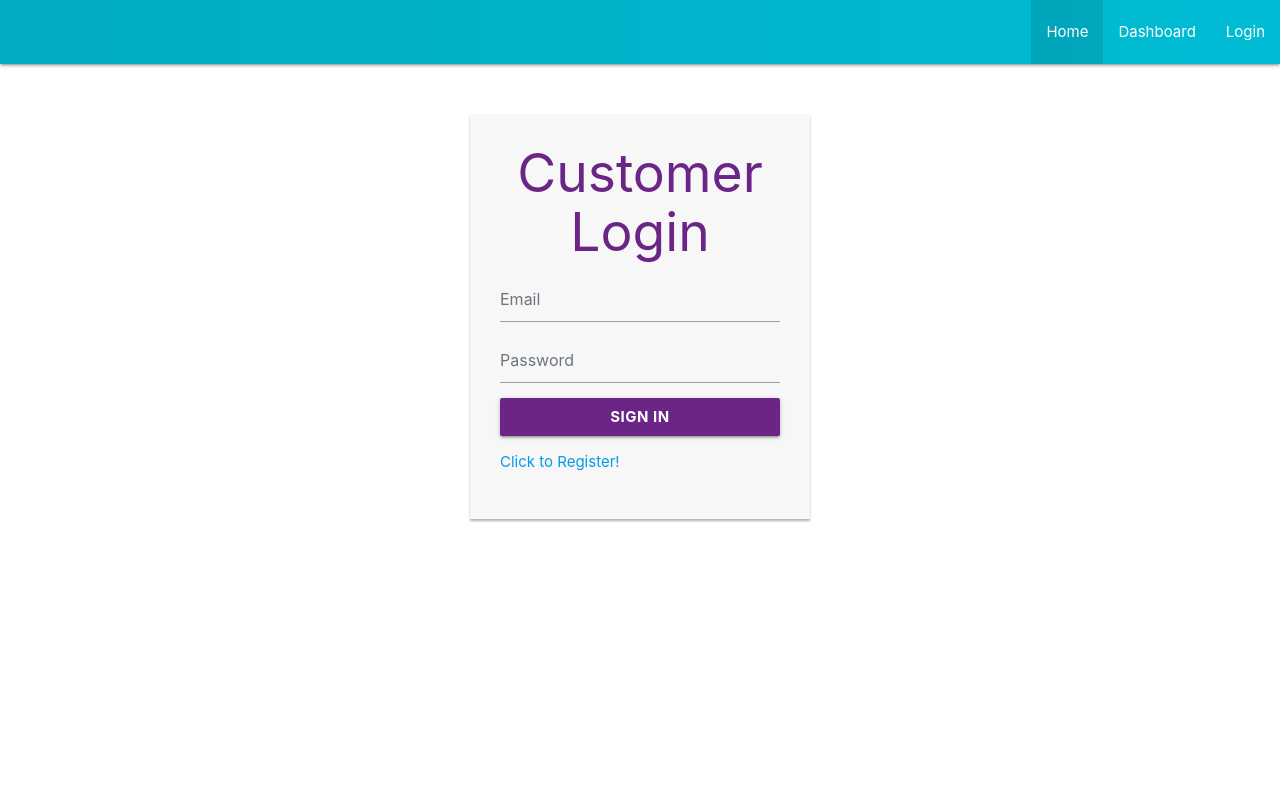
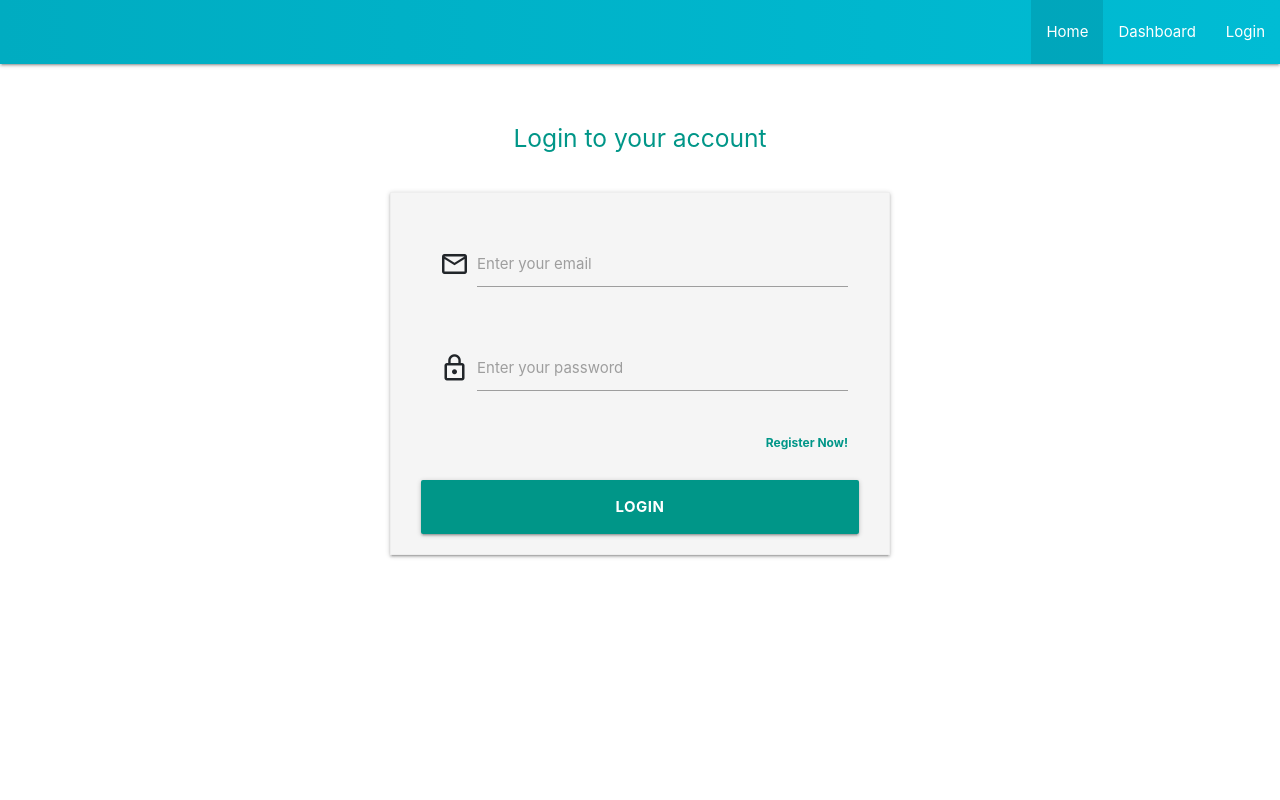
Before and after one commit to albogdan/iotdash, a Flask app: page /auth/login in a window 1280 px wide. Run offline with Flask 2, Linux system fonts and the light colour scheme; some libraries are stand-ins or nearby versions.

Commit message:
Updated login page,fixed device card logic, have do do python dash now

```diff
--- a/application/dash/controllers.py
+++ b/application/dash/controllers.py
@@ -12,11 +12,12 @@ from application.dash import dash
 @login_required
 def index():
     devices = current_user.customer_devices.all()
-    cards = []
-    temp = {"title":"","body":""}
+    cards = list()
     for device in devices:
+        temp = {}
         temp['title'] = device.device_name
         temp['body'] = device.device_name
         cards.append(temp)
+
     #cards = [{"title":"AMAZSING","body":"testasdfadf"},{"title":"AMAZSING","body":"testasdfadf"},{"title":"AMAZSING","body":"testasdfadf"},{"title":"AMAZSING","body":"testasdfadf"},{"title":"AMAZSING","body":"testasdfadf"},{"title":"AMAZSING","body":"testasdfadf"},{"title":"AMAZSING","body":"testasdfadf"},{"title":"AMAZSING","body":"testasdfadf"},{"title":"AMAZSING","body":"testasdfadf"},{"title":"AMAZSING","body":"testasdfadf"}]
     return render_template('dash/index.html', cards=cards)
--- /dev/null
+++ b/application/seeds/customers.csv
@@ -0,0 +1,3 @@
+id,first_name,last_name,email,password,customer_devices
+1,A,B,ab@g.com,test123,
+2,C,D,cb@g.com,test123,
--- a/application/static/styles/auth/login.css
+++ b/application/static/styles/auth/login.css
@@ -1,32 +1,28 @@
-.login-form {
-  width: 340px;
-    margin: 50px auto;
+body {
+     display: flex;
+     min-height: 100vh;
+     flex-direction: column;
 }
-  .login-form form {
-    margin-bottom: 15px;
-      background: #f7f7f7;
-      box-shadow: 0px 2px 2px rgba(0, 0, 0, 0.3);
-      padding: 30px;
-  }
-  .login-form h2 {
-      margin: 0 0 15px;
-  }
-  .form-control, .btn {
-      min-height: 38px;
-      border-radius: 2px;
-  }
-  .btn {
-      font-size: 15px;
-      font-weight: bold;
-  }
-  .btn-block {
-    background-color:#6b2587;
-    border-color:#6b2587;
-  }
-  .btn-block:hover{
-    background-color:#510670;
-    border-color:#510670;
-  }
-  .text-center{
-    color:#6b2587;
-  }
+
+main {
+     flex: 1 0 auto;
+}
+
+body {
+     background: #fff;
+}
+
+.input-field input[type=date]:focus + label,
+.input-field input[type=text]:focus + label,
+.input-field input[type=email]:focus + label,
+.input-field input[type=password]:focus + label {
+     color: #e91e63;
+}
+
+.input-field input[type=date]:focus,
+.input-field input[type=text]:focus,
+.input-field input[type=email]:focus,
+.input-field input[type=password]:focus {
+     border-bottom: 2px solid #e91e63;
+     box-shadow: none;
+}
--- a/application/templates/auth/login.html
+++ b/application/templates/auth/login.html
@@ -7,7 +7,7 @@
 
 {% block content %}
 
-  <div class="login-form">
+  <!--div class="login-form">
     <form action="" method="POST" novalidate>
     {{ form.hidden_tag() }}
     <h2 class="text-center"> Customer Login</h2>
@@ -30,6 +30,55 @@
 		    <p><a href="{{ url_for('auth.register') }}">Click to Register!</a></p>
     </form>
 
+  </div-->
 
-  </div>
+
+
+<div class="section">
+     <main>
+          <center>
+               <div class="section"></div>
+               <h5 class="teal-text">Login to your account</h5>
+               <div class="section"></div>
+               <div class="container">
+                    <div class="z-depth-1 grey lighten-4 row" style="display: inline-block; padding: 12px 30px 0px 30px; border: 1px solid #EEE;">
+                         <form action="" class="col s12" method="POST" novalidate>
+                              {{ form.hidden_tag() }}
+                              <div class="row">
+                                   <div class="col s12"></div>
+                              </div>
+                              <div class="row">
+                                   <div class="input-field col s12">
+                                        <i class="material-icons prefix">mail_outline</i>
+                                        {{ form.username(size=32, type="email", id="email") }}
+                                        <label for="email">Enter your email</label>
+                                   </div>
+                              </div>
+                              <div class="row">
+                                   <div class="input-field col s12">
+                                        <i class="material-icons prefix">lock_outline</i>
+                                        {{ form.password(size=32, type="password", id="password") }}
+                                        <label for="password">Enter your password</label>
+                                   </div>
+                              </div>
+                              <div class="row">
+                                   <div class="col s12">
+                                        <label style='float: right;'>
+                                             <a class="teal-text" href="{{ url_for('auth.register') }}"><b>Register Now!</b></a>
+                                        </label>
+                                        <!--label style='float: right;'>
+                                             <a class='pink-text' href=><b>Forgot Password?</b></a>
+                                        </label-->
+                                   </div>
+                              </div>
+                              <div class="row">
+                                    <button type='submit' name='btn_login' class='col s12 btn btn-large waves-effect teal'>Login</button>
+                              </div>
+                         </form>
+                    </div>
+               </div>
+          </center>
+     </main>
+</div
+
 {% endblock %}
--- a/application/templates/base.html
+++ b/application/templates/base.html
@@ -58,7 +58,11 @@
                 <ul id="nav-mobile" class="right hide-on-med-and-down">
                     <li id="home-nav" class="active"><a href="{{ url_for('home.index') }}">Home</a></li>
                     <li id="dash-nav"><a href="{{ url_for('dash.index') }}">Dashboard</a></li>
+                    {% if not current_user.is_anonymous %}
+                    <li id="login-nav"><a href="{{ url_for('auth.logout') }}">Logout</a></li>
+                    {% else %}
                     <li id="login-nav"><a href="{{ url_for('auth.login') }}">Login</a></li>
+                    {% endif %}
                 </ul>
             </div>
         </nav>
--- a/application/templates/dash/index.html
+++ b/application/templates/dash/index.html
@@ -6,9 +6,10 @@
     <div class="row">
 
             {% for cardX in cards %}
-              <div class="col s12 m6">
+               <div class="col s6 m3 l6">
                 {{ util.card(cardX.title, cardX.body)}}
-                </div>
+               </div>
+
             {% endfor %}
 
     </div>
--- a/main.py
+++ b/main.py
@@ -15,6 +15,9 @@ flask_app = create_app()
 
 # Register custom CLI commands
 cli.register(flask_app)
+
+# if __name__ == "__main__":
+#     flask_app.run(host='192.168.1.214', port=8081)
 
 if __name__ == "__main__":
     flask_app.run(host='127.0.0.1', port=80)
--- a/migrations/versions/f474d94c5509_.py
+++ b/migrations/versions/0b4f22b8c6c7_.py
@@ -1,8 +1,8 @@
 """empty message
 
-Revision ID: f474d94c5509
+Revision ID: 0b4f22b8c6c7
 Revises:
-Create Date: 2019-06-21 16:22:33.819972
+Create Date: 2019-06-22 00:38:58.665218
 
 """
 from alembic import op
@@ -10,7 +10,7 @@ import sqlalchemy as sa
 
 
 # revision identifiers, used by Alembic.
-revision = 'f474d94c5509'
+revision = '0b4f22b8c6c7'
 down_revision = None
 branch_labels = None
 depends_on = None
```
Also changed, not shown: application/cli.py (+53 -27 lines), application/seeds/devices.csv (added, +22 -0 lines), app.db, application/seeds/measurements.csv (added), 2 other files.
